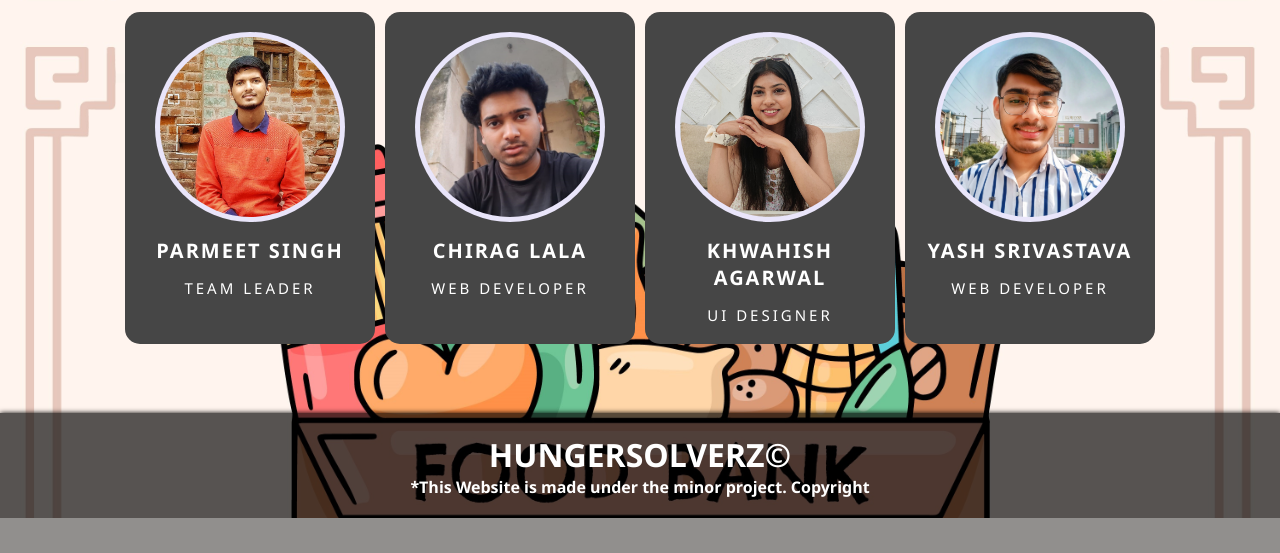
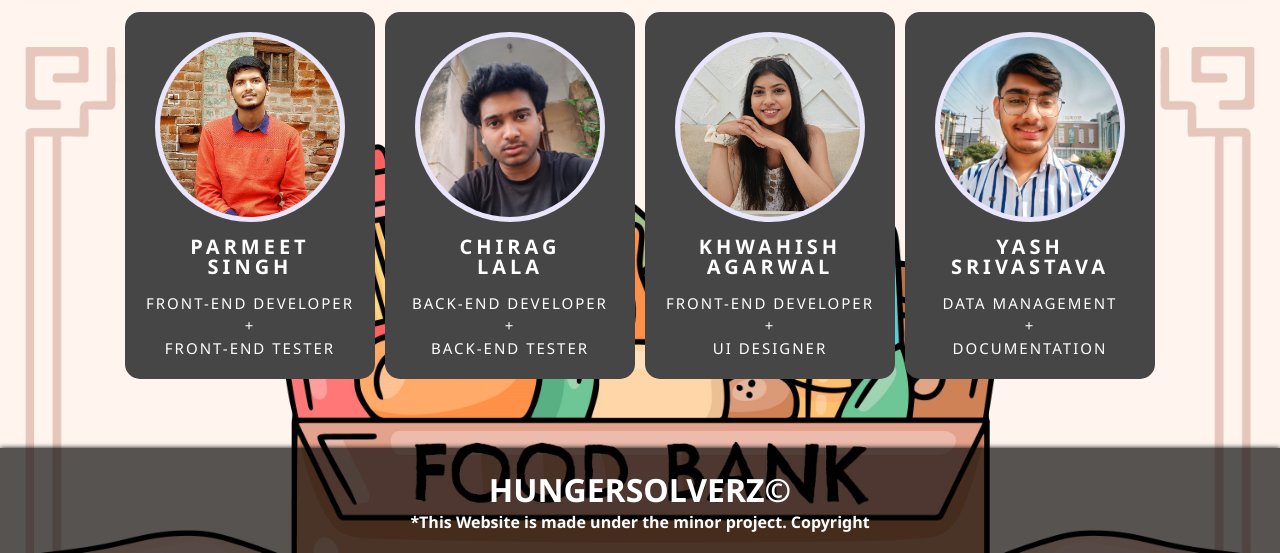
Before and after one commit to khwahishhh/HUNGERSOLVERZ-CDH-, a PHP site: page / in a window 1280 px wide. Shown: the part 832-1385 px from the top of the page. Before the commit the page ends 1350 px from the top, so only its background shows below. Run offline with PHP 8.4, Linux system fonts and the light colour scheme.

Commit message:
roles in our team is changed

```diff
--- a/index.php
+++ b/index.php
@@ -32,12 +32,13 @@ if (isset($_POST['logout'])) {
    <meta http-equiv="X-UA-Compatible" content="IE=edge">
    <meta name="viewport" content="width=device-width, initial-scale=1.0">
    <title>Food Donation Point</title>
-   <link rel="stylesheet" href="style/style.css?version=">
-   <link rel="stylesheet" href="./style/team-style.css?version=">
+   <link rel="stylesheet" href="style/style.css?version=1">
+   <link rel="stylesheet" href="./style/team-style.css?version=1">
    <link rel="stylesheet" href="https://stackpath.bootstrapcdn.com/font-awesome/4.7.0/css/font-awesome.min.css">
 </head>
 
 <body>
+   <div>
       <header>
          <div class="logo">
             <a href="index.html"></a>
@@ -59,6 +60,7 @@ if (isset($_POST['logout'])) {
             <?php } ?>
          </ul>
       </header>
+   </div>
    <br>
    <div>
       </ul>
@@ -90,48 +92,44 @@ if (isset($_POST['logout'])) {
                <img src="./img/parmeet-sq.jpeg" alt="our_team">
                <div class="social_media">
                   <div class="linkedin item"><a href="https://www.linkedin.com/in/singhparmeet011102/"><i class="fa fa-linkedin"></i></a></div>
-                  <div class="twitter item"><a href=""><i class="fa fa-twitter"></i></a></div>
                   <div class="instagram item"><a href="https://www.instagram.com/parmeet_singh.meet/"><i class="fa fa-instagram"></i></a></div>
                </div>
             </div>
-            <h3>Parmeet Singh</h3>
-            <h4>Team Leader</h4>
+            <h3>Parmeet <br> Singh</h3>
+            <h4>Front-end Developer <br> + <br> Front-end Tester</h4>
          </div>
          <div class="team_member">
             <div class="member_img">
                <img src="./img/chirag-sq.jpeg" alt="our_team">
                <div class="social_media">
                   <div class="linkedin item"><a href="https://www.linkedin.com/in/chirag-lala-830463190/"><i class="fa fa-linkedin"></i></a></div>
-                  <div class="twitter item"><a href=""><i class="fa fa-twitter"></i></a></div>
                   <div class="instagram item"><a href="https://www.instagram.com/_0chirag0_/"><i class="fa fa-instagram"></i></a></div>
                </div>
             </div>
-            <h3>Chirag Lala</h3>
-            <h4>Web Developer</h4>
+            <h3>Chirag <br> Lala</h3>
+            <h4>Back-end Developer <br> + <br>Back-end Tester</h4>
          </div>
          <div class="team_member">
             <div class="member_img">
                <img src="./img/khwahish-sq.jpg" alt="our_team">
                <div class="social_media">
                   <div class="linkedin item"><a href="https://www.linkedin.com/in/khwahish-agarwal-25a302214/"><i class="fa fa-linkedin"></i></a></div>
-                  <div class="twitter item"><a href=""><i class="fa fa-twitter"></i></a></div>
                   <div class="instagram item"><a href="https://www.instagram.com/khwahishhh____/"><i class="fa fa-instagram"></i></a></div>
                </div>
             </div>
-            <h3>Khwahish Agarwal</h3>
-            <h4>UI Designer</h4>
+            <h3>Khwahish <br> Agarwal</h3>
+            <h4>Front-end Developer <br> + <br> UI Designer</h4>
          </div>
          <div class="team_member">
             <div class="member_img">
                <img src="./img/yash-sq.jpeg" alt="our_team">
                <div class="social_media">
                   <div class="linkedin item"><a href="https://www.linkedin.com/in/yash-srivastava-506983201/"><i class="fa fa-linkedin"></i></a></div>
-                  <div class="twitter item"><a href=""><i class="fa fa-twitter"></i></a></div>
                   <div class="instagram item"><a href="https://www.instagram.com/_dr_dead/"><i class="fa fa-instagram"></i></a></div>
                </div>
             </div>
             <h3>Yash Srivastava</h3>
-            <h4>Web Developer</h4>
+            <h4>Data Management <br> + <br> Documentation</h4>
          </div>
       </div>
    </div>
--- a/style/style.css
+++ b/style/style.css
@@ -134,6 +134,7 @@ button:hover {
   box-shadow: 0 0 5px #000;
   text-align: center;
   color: #fff;
+  width: 100%;
   background: rgba(0, 0, 0, 0.66);
 }
 
--- a/style/team-style.css
+++ b/style/team-style.css
@@ -59,15 +59,17 @@
 .our_team .team_member h3{
   text-transform: uppercase;
   font-size: 20px;
-  letter-spacing: 2px;
+  letter-spacing: 4px;
+  line-height: 1em;
+  font-weight: 700;
   color: #fff;
   margin: 15px 0 0px;
 }
 .our_team .team_member h4{
   text-transform: uppercase;
   font-size: 15px;
-  line-height: 18px;
-  letter-spacing: 3px;
+  line-height: 1.5em;
+  letter-spacing: 2px;
   font-weight: 300;
   color: #fff;
   margin: 15px 0 0px;
```
Lines whose indentation alone changed are shown as unchanged.
